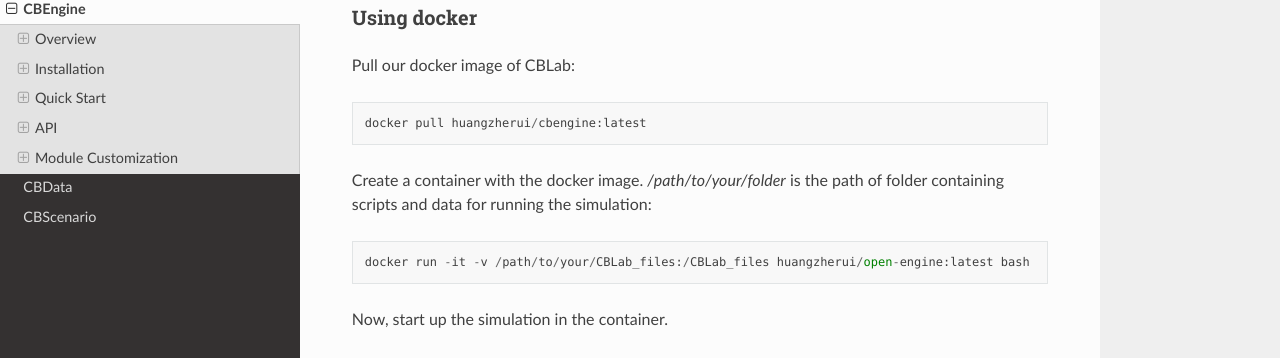
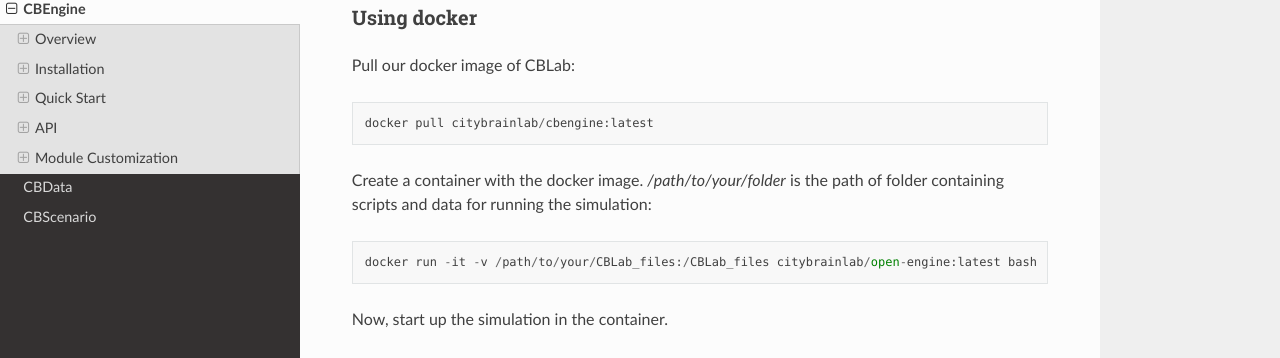
Before and after one commit to CaradryanLiang/CBLab-Documentation, a Sphinx documentation site: the page built from source/content/cbengine/cbengine.rst, in a window 1280 px wide and 900 px high, scrolled down 1559 px. Shown: the part 144-502 px from the top of the window. Built offline with Sphinx 7.4.7 and the Read the Docs theme 2.0.0, drawn with Linux system fonts in a browser that asks for light colours.

Commit message:
fixing bugs

```diff
--- a/source/content/cbengine/cbengine.rst
+++ b/source/content/cbengine/cbengine.rst
@@ -62,14 +62,14 @@
 
 .. code-block::
 
-    docker pull huangzherui/cbengine:latest
+    docker pull citybrainlab/cbengine:latest
 
 Create a container with the docker image. */path/to/your/folder* is the path of folder containing
 scripts and data for running the simulation:
 
 .. code-block::
 
-    docker run -it -v /path/to/your/CBLab_files:/CBLab_files huangzherui/open-engine:latest bash
+    docker run -it -v /path/to/your/CBLab_files:/CBLab_files citybrainlab/open-engine:latest bash
 
 
 Now, start up the simulation in the container.
```
Also changed, not shown: 7 other files.
